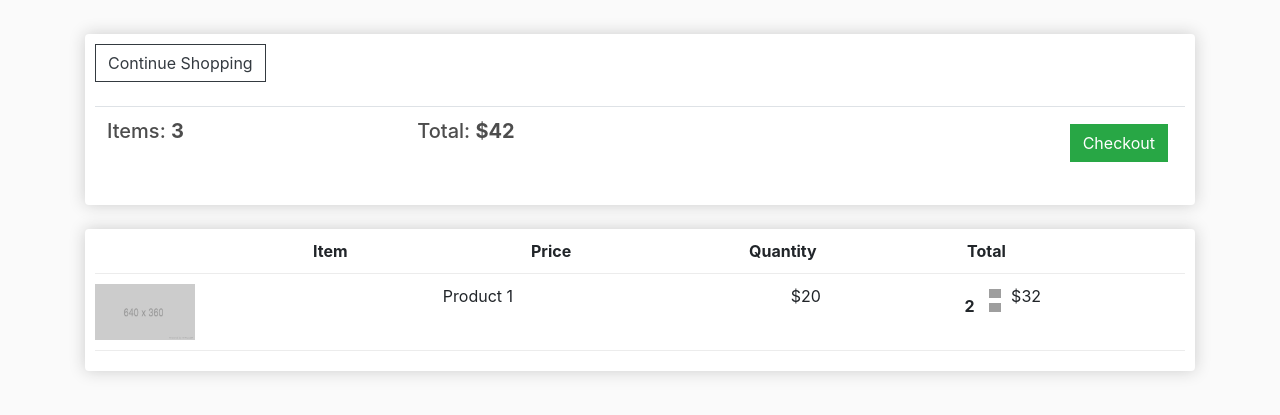
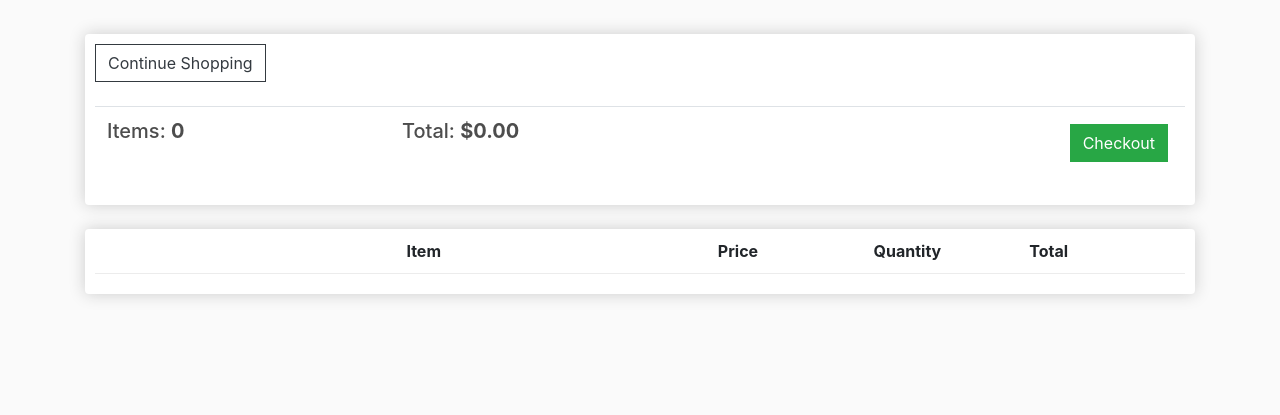
Before and after one commit to hsimov/django_ecom, a Django app: page /cart/ in a window 1280 px wide. Shown: the part 57-472 px from the top of the page. Run offline with Django 4.2, Linux system fonts and the light colour scheme; lists and menus that the app fills with data are empty; some libraries are stand-ins or nearby versions; grey boxes are pictures that could not be loaded.

Commit message:
first commit

```diff
--- a/ecommerce/store/templates/store/Cart.html
+++ b/ecommerce/store/templates/store/Cart.html
@@ -1,6 +1,7 @@
 {% extends 'store/Main.html' %}
 {% load static %}
 {% block content %}
+
     <div class="row">
         <div class="col-lg-12">
             <div class="box-element">
@@ -10,8 +11,8 @@
                 <br>
                 <table class="table">
                     <tr>
-                        <th><h5>Items: <strong>3</strong></h5></th>
-                        <th><h5>Total: <strong>$42</strong></h5></th>
+                        <th><h5>Items: <strong>{{order.get_cart_items}}</strong></h5></th>
+                        <th><h5>Total: <strong>${{order.get_cart_total|floatformat:2}}</strong></h5></th>
                         <th>
                             <a href="{% url 'checkout' %}" class="btn btn-success" style="float: right; margin:5px;">Checkout</a>
                         </th>
@@ -25,23 +26,26 @@
                 <div class="cart-row">
                     <div style="flex:2"></div>
                     <div style="flex:2"><strong>Item</strong></div>
-                    <div style="flex:2"><strong>Price</strong></div>
-                    <div style="flex:2"><strong>Quantity</strong></div>
-                    <div style="flex:2"><strong>Total</strong></div>
+                    <div style="flex:1"><strong>Price</strong></div>
+                    <div style="flex:1"><strong>Quantity</strong></div>
+                    <div style="flex:1"><strong>Total</strong></div>
                 </div>
+
+                {% for item in items %}
                 <div class="cart-row">
-                    <div style="flex:2"><img src="{% static 'images/placeholder.png' %}" class="row-image"></div>
-                    <div style="flex:2"><p>Product 1</p></div>
-                    <div style="flex:1"><p>$20</p></div>
-                    <div style="flex:q">
-                        <p class="quantity">2</p>
+                    <div style="flex:2"><img src="{{item.product.imageURL}}" class="row-image"></div>
+                    <div style="flex:2"><p>{{item.product.name}}</p></div>
+                    <div style="flex:1"><p>${{item.product.price|floatformat:2}}</p></div>
+                    <div style="flex:1">
+                        <p class="quantity">{{item.quantity}}</p>
                         <div class="quantity">
-                            <img src="{% static 'images/arrow-up.png' %}" alt="" class="chg-quantity">
-                            <img src="{% static 'images/arrow-down.png' %}" alt="" class="chg-quantity">
+                            <img src="{% static 'images/arrow-up.png' %}" class="chg-quantity">
+                            <img src="{% static 'images/arrow-down.png' %}" class="chg-quantity">
                         </div>
                     </div>
-                    <div style="flex:1"><p>$32</p></div>
+                    <div style="flex:1">${{item.get_total|floatformat:2}}</div>
                 </div>
+                {% endfor %}
 
             </div>
         </div>
--- a/ecommerce/store/views.py
+++ b/ecommerce/store/views.py
@@ -7,7 +7,16 @@ def store(request):
     return render(request, 'store/Store.html', context)
 
 def cart(request):
-    context = {}
+
+    if request.user.is_authenticated:
+        customer=request.user.customer
+        order, created = Order.objects.get_or_create(customer=customer, complete=False) # To study
+        items = order.orderitem_set.all() # To study
+    else:
+        items = []
+        order = {'get_cart_total':0, 'get_cart_items':0} # for unauthenticated user
+
+    context = {'items':items, 'order':order}
     return render(request, 'store/Cart.html', context)
 
 def checkout(request):
```
Also changed, not shown: ecommerce/store/models.py (+17 -0 lines), ecommerce/db.sqlite3, ecommerce/static/images/arrow-down.png (added), ecommerce/static/images/arrow-up.png (added).
